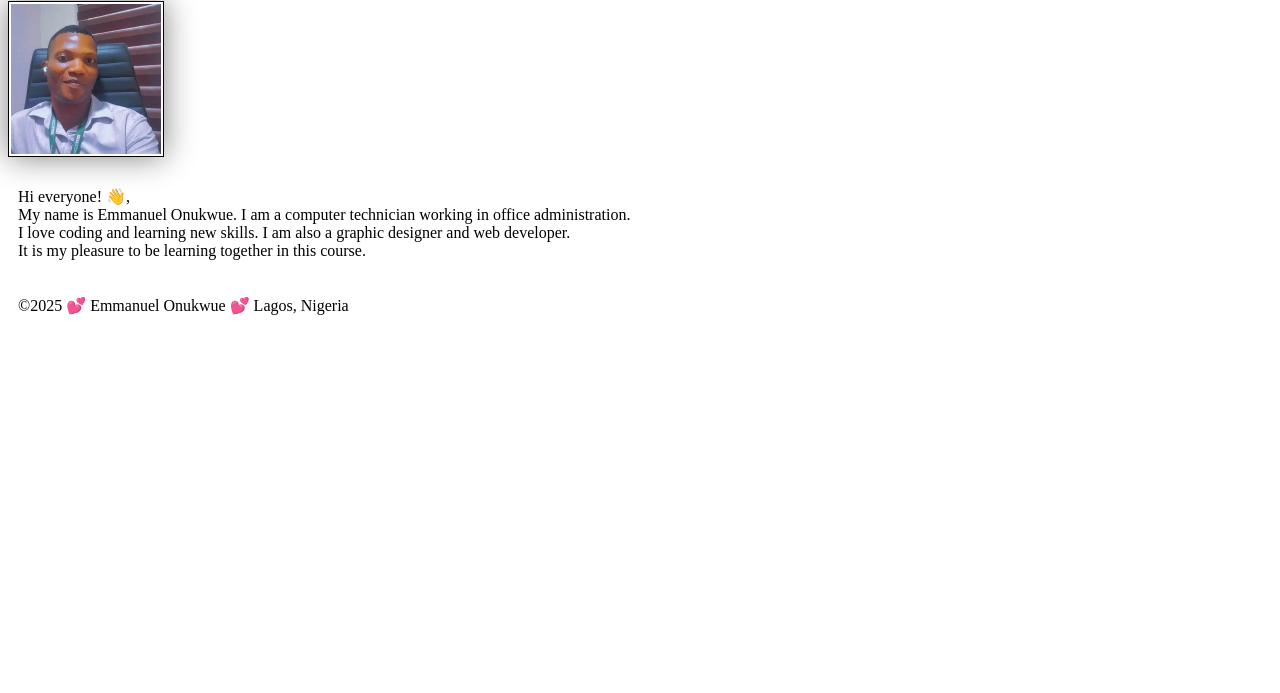
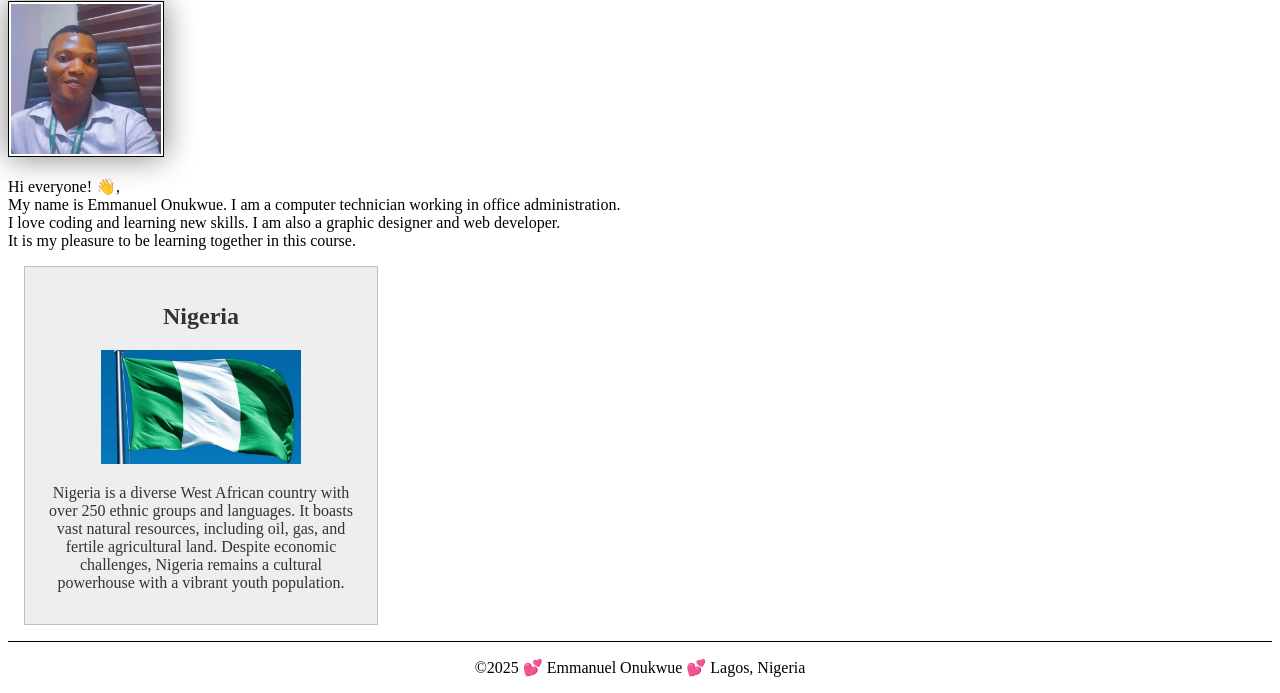
Before and after one commit to Emmaonukwue/wdd130, a plain HTML site: page index.html in a window 1280 px wide. Shown: the part 223-916 px from the top of the page. Before the commit the page ends 800 px from the top, so only its background shows below. Drawn offline with Linux system fonts and the light colour scheme.

Commit message:
enhanced home page

```diff
--- a/index.html
+++ b/index.html
@@ -4,6 +4,10 @@
 <head>
     <meta charset="utf-8">
     <meta name="viewport" content="width=device-width,initial-scale=1.0">
+    <meta name="description"
+        content="Homepage of Emmanuel Onukwue for the course WDD 130 at BYU Pathway Worldwide. Here are the assignment links for instructors and graders to access my website">
+    <meta name="author" content="Emmanuel Onukwue">
+
 
     <title> Emmanuel Onukwue | WDD 130 </title>
     <link rel="stylesheet" href="styles/styles.css">
@@ -26,6 +30,14 @@
             It is my pleasure to be learning together in this course.</p>
     </main>
 
+    <aside>
+        <h2>Nigeria</h2>
+        <img src="images/nigeria.png" alt="Nigerian flag">
+        <p>Nigeria is a diverse West African country with over 250 ethnic groups and languages.
+            It boasts vast natural resources, including oil, gas, and fertile agricultural land.
+            Despite economic challenges, Nigeria remains a cultural powerhouse with a vibrant youth population.</p>
+    </aside>
+
     <footer>
         <p>&copy;2025 💕 Emmanuel Onukwue 💕 Lagos, Nigeria</p>
     </footer>
--- a/styles/styles.css
+++ b/styles/styles.css
@@ -13,7 +13,7 @@ h1 {
     color: darkblue;
 }
 
-img {
+main img {
     width: 150px;
     height: auto;
     border: 1px solid black;
@@ -21,6 +21,25 @@ img {
     box-shadow: 0 0 30px gray;
 }
 
-p {
-    padding: 10px;
+p { padding: 0;}
+
+aside {
+    width: 20rem;
+    margin: 1rem;
+    border: 1px solid rgb(0 0 0 / 0.2);
+    padding: 1rem;
+    background-color: #eee;
+    color: #333;
+    text-align: center;
 }
+
+aside img {
+    width: 200px;
+    height: auto;
+}
+
+footer {
+    margin-top: 15px;
+    border-top: 1px solid #000;
+    text-align: center;
+}
```
Also changed, not shown: images/Nigeria.png (added).
